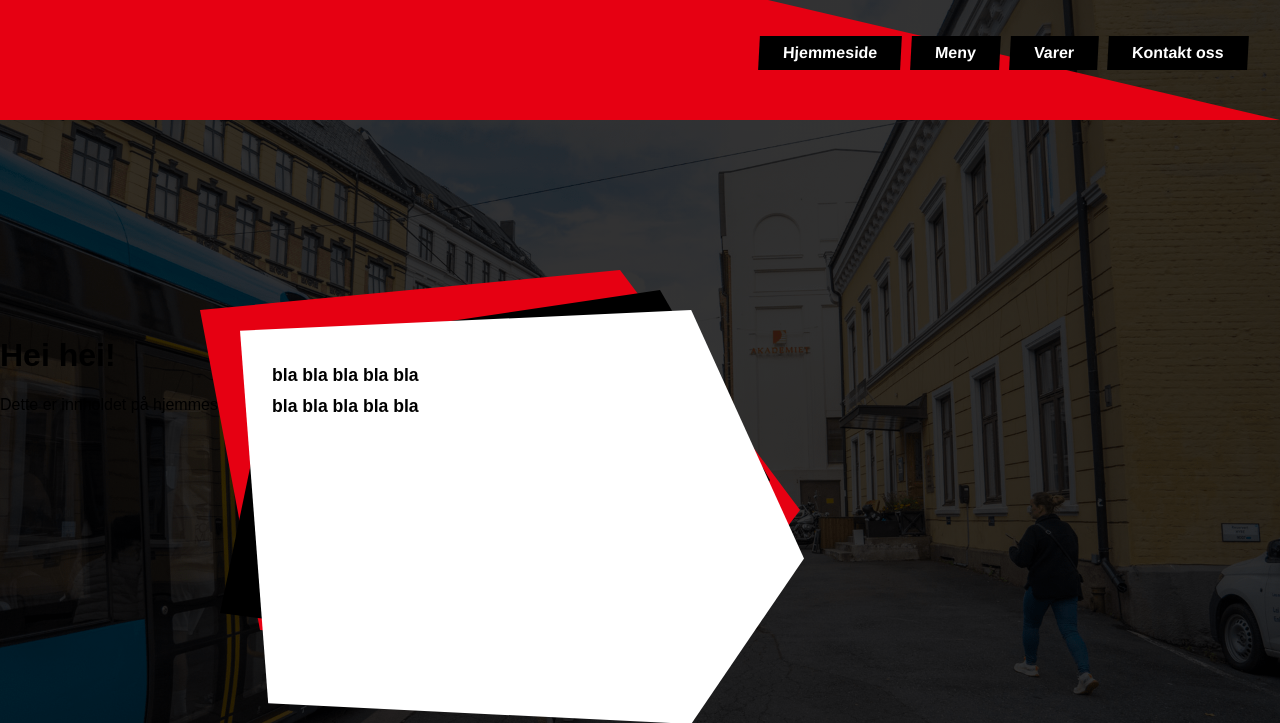
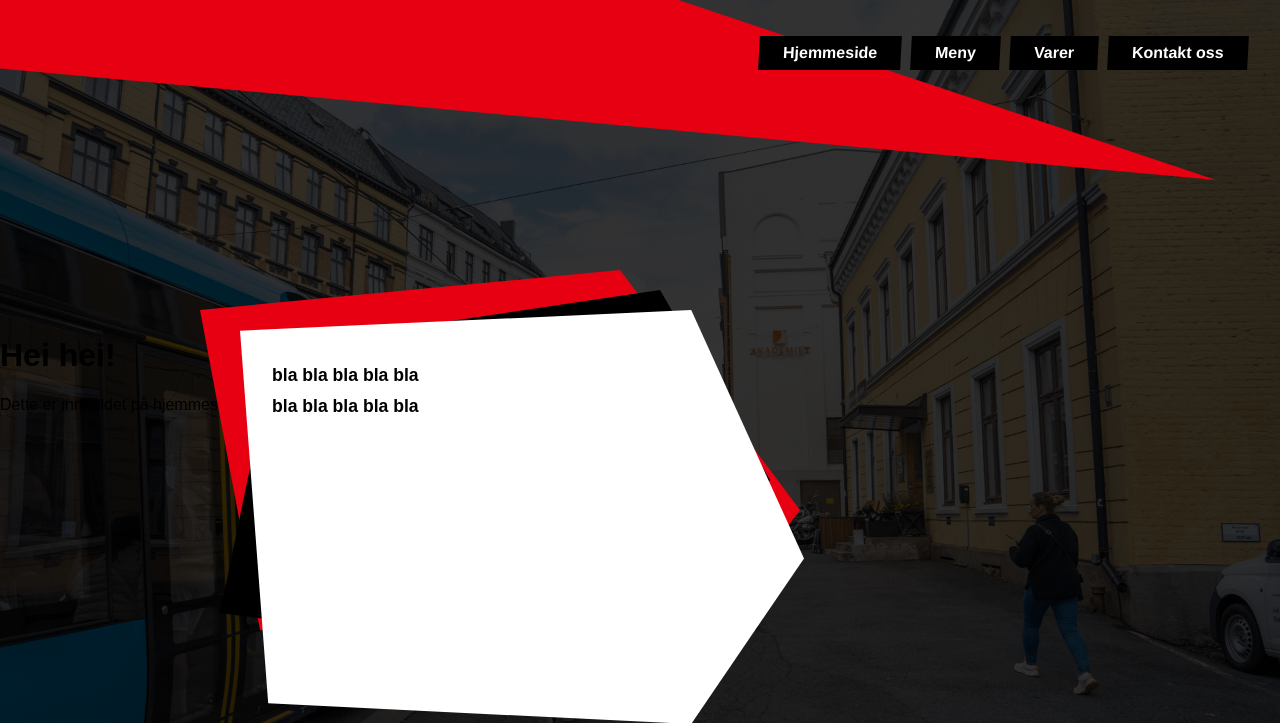
Before and after one commit to 24caratgoldenlabububobatea/kant, a Flask app: page / in a window 1280 px wide. Shown: the top 723 px of the page. Run offline with Flask 3, Linux system fonts and the light colour scheme.

Commit message:
getting closer to what i want

```diff
--- a/static/css/css.css
+++ b/static/css/css.css
@@ -23,8 +23,8 @@ body {
 
 .nav-bg {
   background: #E60012;
-  clip-path: polygon(0 0, 60% 0, 100% 100%, 0 100%);
-  height: 100%;
+  clip-path: polygon(0 0, 53% 0, 95% 50%, 0 19%);
+  height: 300%;
   width: 100%;
   position: absolute;
   top: 0;
```
